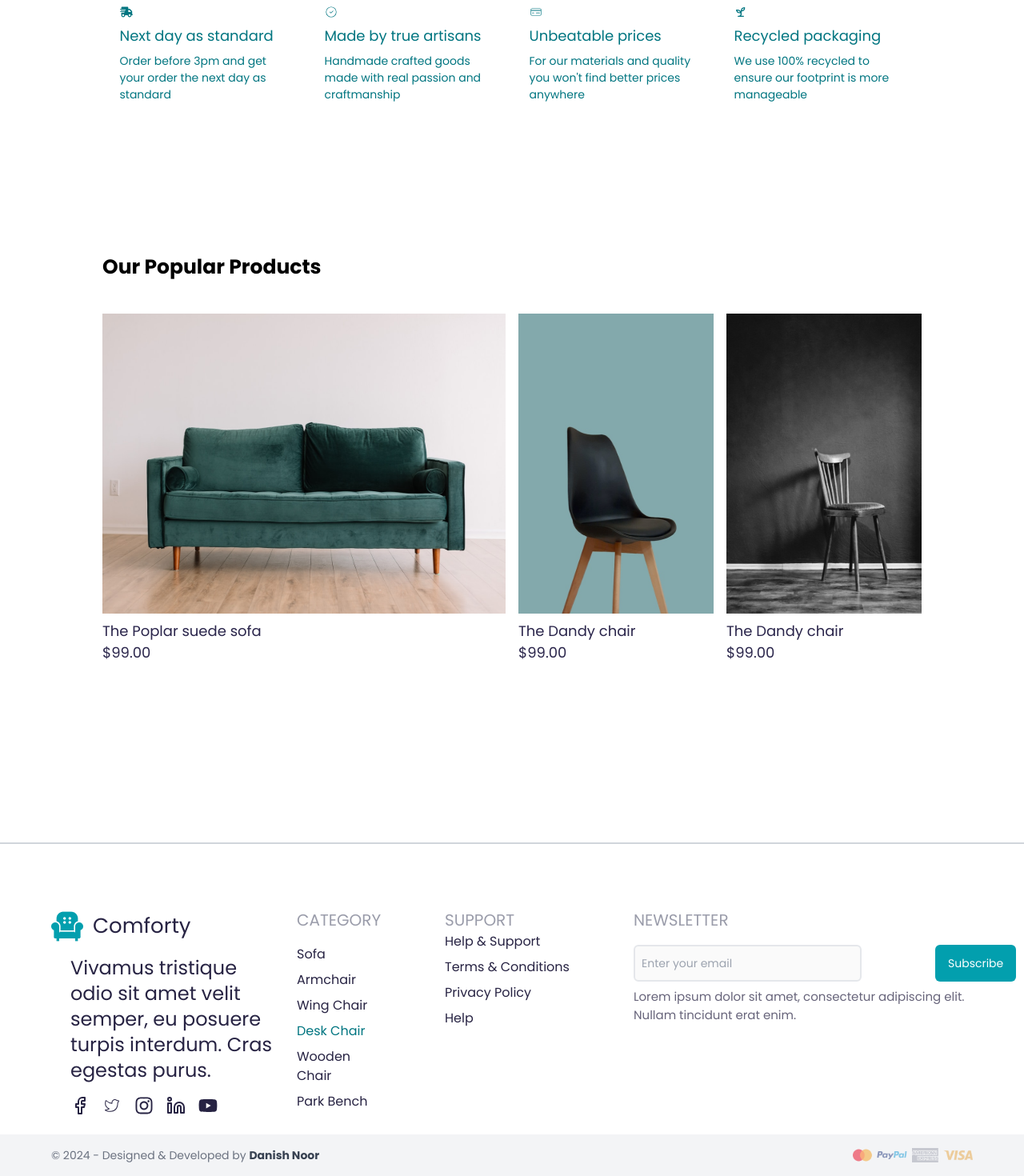
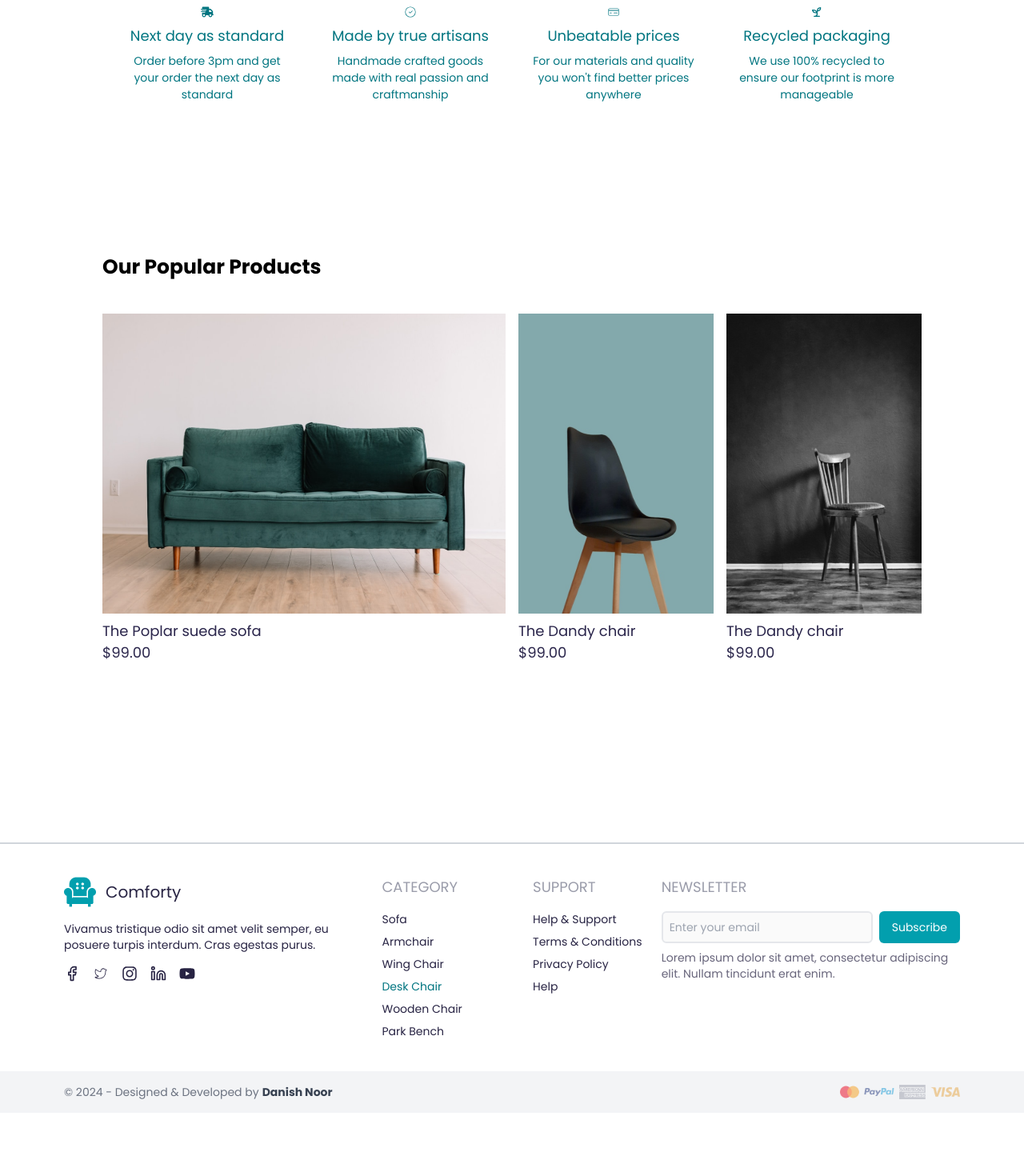
Before and after one commit to danish-noor/Hackathon-3, a Next.js app: page /aboutus in a window 1280 px wide. Shown: the part 983-2453 px from the top of the page at 80% size. After the commit the page ends 2374 px from the top, so only its background shows below. Built offline with nearby package versions, Linux system fonts and the light colour scheme.

Commit message:
added: more responsive

```diff
--- a/src/app/aboutus/page.tsx
+++ b/src/app/aboutus/page.tsx
@@ -36,54 +36,44 @@ const Page = () => {
         </div>
       </div>
 
-
-      <div className='mt-28'>
+      <div className='mt-28 px-4'>
         <h1 className='text-center font-bold text-[25px]'>What makes our Brand Different</h1>
 
-        <div className='mt-10 flex items-center justify-between'>
-          <div className='w-[300px] h-[244px] flex items-center justify-center hover:border-2'>
-              <div className='w-[213px] h-[148px] text-[#007580] space-y-2'>
-              <FaTruckFast />
+        <div className='mt-10 grid grid-cols-1 sm:grid-cols-2 lg:grid-cols-4 gap-6'>
+          <div className='w-full h-[244px] flex items-center justify-center hover:border-2'>
+              <div className='w-[213px] h-[148px] text-[#007580] space-y-2 text-center'>
+              <FaTruckFast className='mx-auto' />
                 <h2 className='text-[18px]'>Next day as standard</h2>
                 <p className='text-[14px]'>Order before 3pm and get your order the next day as standard</p>
-
               </div>
-
           </div>
 
-
-          <div className='w-[300px] h-[244px] flex items-center justify-center hover:border-2'>
-              <div className='w-[213px] h-[148px] text-[#007580] space-y-2'>
-              <CiCircleCheck />
+          <div className='w-full h-[244px] flex items-center justify-center hover:border-2'>
+              <div className='w-[213px] h-[148px] text-[#007580] space-y-2 text-center'>
+              <CiCircleCheck className='mx-auto' />
                 <h2 className='text-[18px]'>Made by true artisans</h2>
                 <p className='text-[14px]'>Handmade crafted goods made with real passion and craftmanship</p>
-
               </div>
-
           </div>
 
-          <div className='w-[300px] h-[244px] flex items-center hover:border-2 justify-center'>
-              <div className='w-[213px] h-[148px] text-[#007580] space-y-2'>
-              <CiCreditCard1 />
+          <div className='w-full h-[244px] flex items-center hover:border-2 justify-center'>
+              <div className='w-[213px] h-[148px] text-[#007580] space-y-2 text-center'>
+              <CiCreditCard1 className='mx-auto' />
                 <h2 className='text-[18px]'>Unbeatable prices</h2>
                 <p className='text-[14px]'>For our materials and quality you won&apos;t find better prices anywhere</p>
-
               </div>
-
           </div>
 
-          <div className='w-[300px] h-[244px] hover:border-2 flex items-center justify-center'>
-              <div className='w-[213px] h-[148px] text-[#007580] space-y-2'>
-              <LuSprout />
+          <div className='w-full h-[244px] hover:border-2 flex items-center justify-center'>
+              <div className='w-[213px] h-[148px] text-[#007580] space-y-2 text-center'>
+              <LuSprout className='mx-auto' />
                 <h2 className='text-[18px]'>Recycled packaging</h2>
                 <p className='text-[14px]'>We use 100% recycled to ensure our footprint is more manageable</p>
-
               </div>
-
           </div>
-
         </div>
       </div>
+
 
 
       <div className='mt-28'>
--- a/src/components/Footer.tsx
+++ b/src/components/Footer.tsx
@@ -10,24 +10,18 @@ const Footer: React.FC = () => {
   return (
     <div>
       {/* Main Footer Section */}
-      <div className="w-full bg-white border-t-2 border-gray-300 py-20 sm:px-6 md:px-8 lg:px-16 flex flex-col sm:flex-col-1 lg:flex-row justify-between items-center">
-        <div className="w-[350px] h-[198px] ">
+      <div className="w-full bg-white border-t-2 border-gray-300 py-10 px-6 md:px-12 lg:px-20 flex flex-col lg:flex-row justify-between items-center lg:items-start text-center lg:text-left">
+        <div className="w-full lg:w-1/3 mb-8 lg:mb-0 flex flex-col items-center lg:items-start">
           {/* Logo and Description */}
-          <div className="w-full sm:px-0 gap-3 flex flex-col md:flex-row items-center">
-            <Image
-              src="/Images/Logo Icon.png"
-              alt="Logo"
-              width={40}
-              height={40}
-            />
-            <h1 className="text-[26px] font-medium text-[#272343]">Comforty</h1>
+          <div className="flex items-center gap-3">
+            <Image src="/Images/Logo Icon.png" alt="Logo" width={40} height={40} />
+            <h1 className="text-xl font-medium text-[#272343]">Comforty</h1>
           </div>
-          <p className="text-sm px-6 sm:text-base md:text-lg lg:text=xl xl:text-2xl 2xl:text-3xl leading-normal sm:leading-relaxed text-[16px] text-[#272343] mt-4">
-            Vivamus tristique odio sit amet velit semper, eu posuere turpis
-            interdum. Cras egestas purus.
+          <p className="text-sm text-[#272343] mt-4 max-w-sm">
+            Vivamus tristique odio sit amet velit semper, eu posuere turpis interdum. Cras egestas purus.
           </p>
           {/* Social Icons */}
-          <div className=" px-6 flex gap-4 text-[24px] text-[#272343] mt-4">
+          <div className="flex gap-4 text-xl text-[#272343] mt-4">
             <FiFacebook className="hover:text-[#007580]" />
             <CiTwitter className="hover:text-[#007580]" />
             <FaInstagram className="hover:text-[#007580]" />
@@ -36,13 +30,11 @@ const Footer: React.FC = () => {
           </div>
         </div>
 
-        {/* Categories Section */}
-        <div className="flex justify-between flex-col sm:flex-col-1 md:flex-cols-1 lg:flex-row  gap-20">
-         <div className="w-[105px] h-[203px]">
-          <h2 className="text-[20px] font-medium text-[#9A9CAA] mb-4">
-            CATEGORY
-          </h2>
-          <ul className="space-y-2 text-[16px] text-[#272343]">
+        {/* Categories & Support Section */}
+        <div className="w-full lg:w-1/3 mb-8 lg:mb-0 flex flex-wrap justify-around gap-10">
+          <div className="text-center lg:text-left">
+            <h2 className="text-lg font-medium text-[#9A9CAA] mb-4">CATEGORY</h2>
+            <ul className="space-y-2 text-sm text-[#272343]">
               <li>Sofa</li>
               <li>Armchair</li>
               <li>Wing Chair</li>
@@ -52,59 +44,47 @@ const Footer: React.FC = () => {
             </ul>
           </div>
 
-        {/* Support Section */}
-        <div className="w-[156px] h-[108px]  ">
-          <h2 className="text-[20px] font-medium text-[#9A9CAA] mt-">
-            SUPPORT
-          </h2>
-          <ul className="space-y-2 text-[16px] text-[#272343]">
+          <div className="text-center lg:text-left">
+            <h2 className="text-lg font-medium text-[#9A9CAA] mb-4">SUPPORT</h2>
+            <ul className="space-y-2 text-sm text-[#272343]">
               <li>Help & Support</li>
               <li>Terms & Conditions</li>
               <li>Privacy Policy</li>
               <li>Help</li>
             </ul>
           </div>
+        </div>
 
         {/* Newsletter Section */}
-        <div className="w-[424px] h-[142px] ">
-          <h2 className="text-[20px] font-medium text-[#9A9CAA] mb-4 flex">
-            NEWSLETTER
-          </h2>
-          <div className="w-[285px] h-[46px] flex items-center gap-24 bg-[#FAFAFA] border-2 rounded-md px-2 py-2">
+        <div className="w-full lg:w-1/3 flex flex-col items-center lg:items-start">
+          <h2 className="text-lg font-medium text-[#9A9CAA] mb-4">NEWSLETTER</h2>
+          <div className="w-full max-w-sm flex flex-col lg:flex-row gap-2">
             <input
               type="email"
               placeholder="Enter your email"
-              className="bg-transparent flex-1 text-sm outline-none"
+              className="bg-[#FAFAFA] w-full text-sm outline-none px-2 py-2 border-2 rounded-md"
             />
-            <button className="w-[127px] h-[46px] bg-[#029FAE] text-white text-sm px-4 py-2 rounded-md">
+            <button className="w-full lg:w-28 h-10 bg-[#029FAE] text-white text-sm px-4 py-2 rounded-md">
               Subscribe
             </button>
           </div>
-          <p className="w-[424px] h-[46px] text-[15px] text-[#272343] opacity-70 mt-2">
-            Lorem ipsum dolor sit amet, consectetur adipiscing elit. Nullam
-            tincidunt erat enim.
+          <p className="text-sm text-[#272343] opacity-70 mt-2 max-w-sm text-center lg:text-left">
+            Lorem ipsum dolor sit amet, consectetur adipiscing elit. Nullam tincidunt erat enim.
           </p>
-
-        </div>
         </div>
       </div>
 
       {/* Footer Bottom Section */}
-      <div className="w-full bg-gray-100 py-4 text-center sm:px-6 md:px-8 lg:px-16 flex flex-col md:flex-row items-center justify-between text-sm text-gray-500">
+      <div className="w-full bg-gray-100 py-4 px-6 md:px-12 lg:px-20 text-center md:flex md:justify-between md:items-center text-sm text-gray-500">
         <p>
-          &copy; 2024 - Designed & Developed by{" "}
-          <a
-            href="#"
-            className="text-gray-700 font-semibold hover:underline">
+          &copy; 2024 - Designed & Developed by
+          <a href="#" className="text-gray-700 font-semibold hover:underline ml-1">
             Danish Noor
           </a>
         </p>
-        <Image
-          src="/Images/FooterLogos.png"
-          alt="Payment Icons"
-          width={150}
-          height={50}
-        />
+        <div className="mt-4 md:mt-0 flex justify-center md:justify-end">
+          <Image src="/Images/FooterLogos.png" alt="Payment Icons" width={150} height={50} />
+        </div>
       </div>
     </div>
   );
```
Lines whose indentation alone changed are shown as unchanged.
